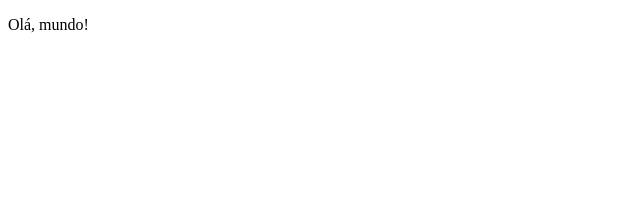
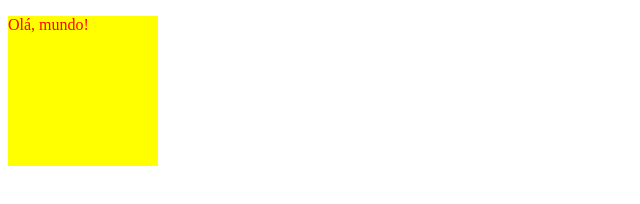
Before and after one commit to augusto183/oficina_web, a plain HTML site: page index.html in a window 1280 px wide. Shown: the whole page, without its empty margins (0-640 px from the left). Drawn offline with Linux system fonts and the light colour scheme.

Commit message:
Estilo na tag style

```diff
--- a/index.html
+++ b/index.html
@@ -2,6 +2,14 @@
 <html>
     <head>
         <title>Exemplos da Oficina</title>
+        <style>
+            p {
+                color: red;
+                background-color: yellow;
+                width: 150px;
+                height:150px
+            }
+        </style>
     </head>
     <body>
         <p>
```
